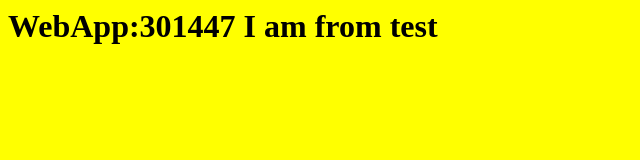
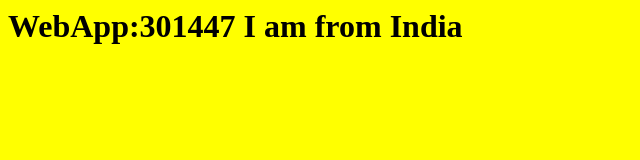
Before and after one commit to venkyt2411/index, a plain HTML site: page index.html in a window 1280 px wide. Shown: the full height of the page, 0-640 px from the left. Drawn offline with Linux system fonts and the light colour scheme.

Commit message:
Update index.html

```diff
--- a/index.html
+++ b/index.html
@@ -3,6 +3,6 @@
 <title> My WebApp </title>
 </head>
 <body bgcolor=yellow>
-<h1> WebApp:301447 I am from test </h1>
+<h1> WebApp:301447 I am from India </h1>
 </body>
 </html>
```
